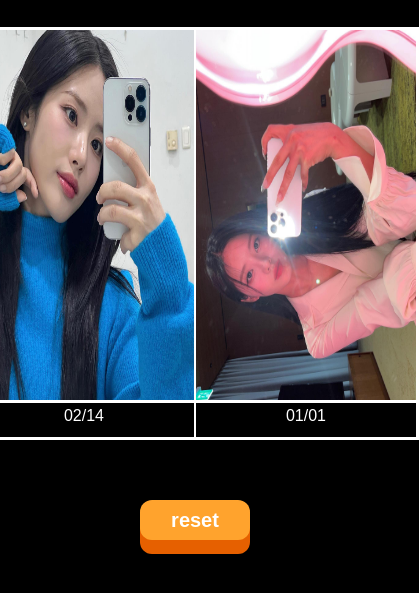
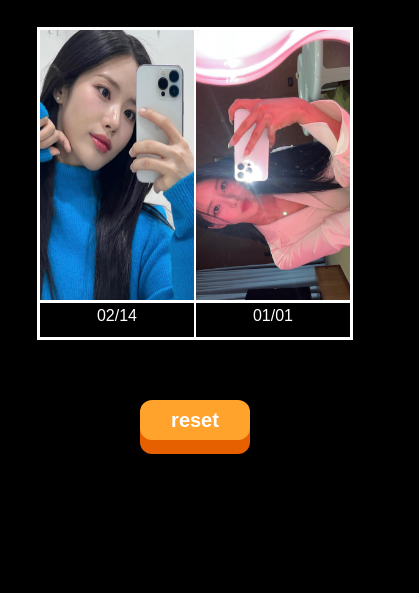
Before and after one commit to kuk0901/tournament-jiwon, a plain HTML site: page questions_8.html in a window 390 px wide. Shown: the part 163-756 px from the top of the page, 419 px wide, since content can reach past the window. Drawn offline with nearby package versions, Linux system fonts and the light colour scheme.

Commit message:
미디어쿼리 그만 제발

```diff
--- a/css/questions.css
+++ b/css/questions.css
@@ -22,6 +22,7 @@
   height: calc(var(--content-height) - 30px);
   background-size: 410px 100%;
   background-repeat: no-repeat;
+  background-position: center;
 }
 .section .container .sub-title {
   height: 30px;
@@ -64,13 +65,13 @@
 
 @media (max-width: 740px) {
   .section .section-content {
-    --content-width: 220px;
-    --content-height: 400px;
+    --content-width: 300px;
+    --content-height: 300px;
     margin: 30px auto 45px;
   }
   .section .container .first,
   .section .container .second {
-    width: 220px;
+    width: 154px;
     height: calc(var(--content-height) - 30px);
     background-size: 220px 100%;
   }
```
